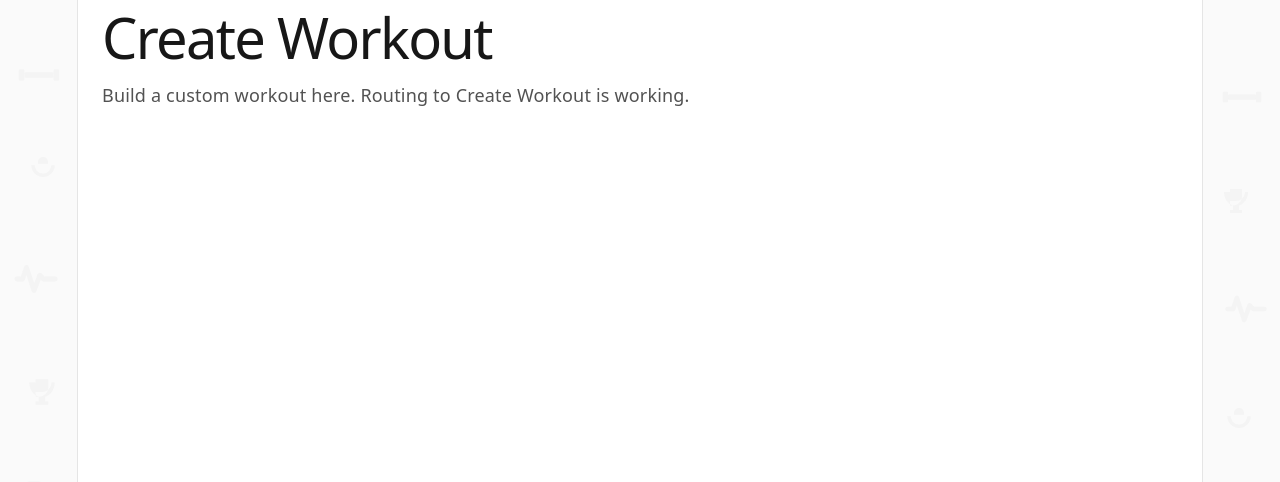
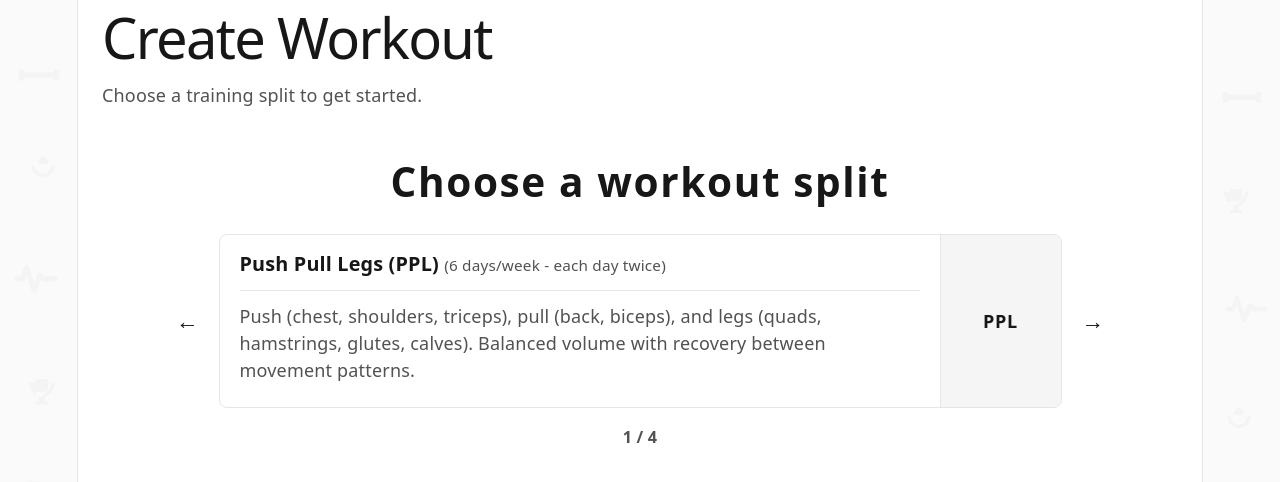
Before and after one commit to Thatdrkid100/Workout-App, a React app in the folder frontend/: page /create-workout in a window 1280 px wide. Shown: the top 482 px of the page. Built offline with nearby package versions, Linux system fonts and the light colour scheme; the HTML template or start-up script is replaced by a standard one.

Commit message:
created a carousel inside create workout page with a header

```diff
--- a/frontend/src/App.css
+++ b/frontend/src/App.css
@@ -403,3 +403,49 @@
   color: #d4a017;
   border-color: #d4a017;
 }
+
+.split-carousel-heading {
+  margin: 48px auto 28px;
+  max-width: 52rem;
+  text-align: center;
+  font-size: 2.25rem;
+  font-weight: 700;
+  color: var(--text-h);
+  letter-spacing: 0.04em;
+}
+
+.split-carousel {
+  display: flex;
+  align-items: center;
+  justify-content: center;
+  gap: 16px;
+  margin: 0 auto;
+  max-width: 52rem;
+}
+
+.split-carousel-card {
+  flex: 1;
+  min-width: 0;
+  transition: border-color 0.15s ease;
+}
+
+.split-carousel-card:hover {
+  border-color: #d4a017;
+}
+
+.split-carousel-card:hover .exercise-name,
+.split-carousel-card:hover .split-card-badge {
+  color: #d4a017;
+}
+
+.split-carousel-arrow:hover {
+  color: #d4a017;
+}
+
+.split-carousel-indicator {
+  margin: 16px 0 0;
+  text-align: center;
+  font-size: 0.9rem;
+  font-weight: 600;
+  color: var(--text);
+}
--- a/frontend/src/App.jsx
+++ b/frontend/src/App.jsx
@@ -4,6 +4,7 @@ import "./App.css";
 import profilePfp from "./assets/profile.png";
 import { PROFILE_NAV_ITEMS, ProfileNavIcon } from "./profileNavIcons.jsx";
 import DashboardPage from "./pages/DashboardPage.jsx";
+import CreateWorkoutPage from "./pages/CreateWorkoutPage.jsx";
 import WorkoutLibraryPage from "./pages/WorkoutLibraryPage.jsx";
 
 function AppShell() {
@@ -140,15 +141,7 @@ function App() {
               />
             }
           />
-          <Route
-            path="create-workout"
-            element={
-              <PlaceholderPage
-                title="Create Workout"
-                message="Build a custom workout here. Routing to Create Workout is working."
-              />
-            }
-          />
+          <Route path="create-workout" element={<CreateWorkoutPage />} />
           <Route
             path="blog"
             element={
--- /dev/null
+++ b/frontend/src/pages/CreateWorkoutPage.jsx
@@ -0,0 +1,89 @@
+import { useState } from "react";
+
+const SPLITS = [
+  {
+    name: "Push Pull Legs (PPL)",
+    badge: "PPL",
+    frequency: "6 days/week - each day twice",
+    description:
+      "Push (chest, shoulders, triceps), pull (back, biceps), and legs (quads, hamstrings, glutes, calves). Balanced volume with recovery between movement patterns.",
+  },
+  {
+    name: "Push Pull Legs Upper Lower (PPLUL)",
+    badge: "PPLUL",
+    frequency: "5 days/week",
+    description:
+      "Push, pull, legs, plus dedicated upper and lower days. Full-body coverage with extra upper/lower frequency.",
+  },
+  {
+    name: "Upper Lower",
+    badge: "UL",
+    frequency: "4 days/week",
+    description:
+      "Alternating upper body (chest, back, shoulders, arms) and lower body (quads, hamstrings, glutes, calves). Simple structure for strength and hypertrophy.",
+  },
+  {
+    name: "Bro Split",
+    badge: "BRO",
+    frequency: "4 days/week - rest, then repeat",
+    description:
+      "Chest one day, back one day, arms one day, and legs on the fourth day. Hit each muscle group once per cycle, rest, then start again.",
+  },
+];
+
+export default function CreateWorkoutPage() {
+  const [index, setIndex] = useState(0);
+  const split = SPLITS[index];
+  const count = SPLITS.length;
+
+  const goPrev = () => setIndex((i) => (i + count - 1) % count);
+  const goNext = () => setIndex((i) => (i + 1) % count);
+
+  return (
+    <div className="app page-shell">
+      <header className="app-header">
+        <h1>Create Workout</h1>
+      </header>
+      <p className="page-lead">Choose a training split to get started.</p>
+      <h2 className="split-carousel-heading">Choose a workout split</h2>
+      <div className="split-carousel" role="region" aria-label="Training splits">
+        <button
+          type="button"
+          className="pagination-arrow split-carousel-arrow"
+          aria-label="Previous split"
+          onClick={goPrev}
+        >
+          ←
+        </button>
+        <article
+          key={split.name}
+          className="exercise-card split-card split-carousel-card"
+          aria-live="polite"
+        >
+          <div className="exercise-card-body">
+            <h3 className="exercise-name">
+              {split.name}{" "}
+              <span className="split-frequency">({split.frequency})</span>
+            </h3>
+            <hr className="exercise-divider" />
+            <p className="exercise-description">{split.description}</p>
+          </div>
+          <div className="exercise-card-media split-card-badge" aria-hidden="true">
+            {split.badge}
+          </div>
+        </article>
+        <button
+          type="button"
+          className="pagination-arrow split-carousel-arrow"
+          aria-label="Next split"
+          onClick={goNext}
+        >
+          →
+        </button>
+      </div>
+      <p className="split-carousel-indicator" aria-hidden="true">
+        {index + 1} / {count}
+      </p>
+    </div>
+  );
+}
```
